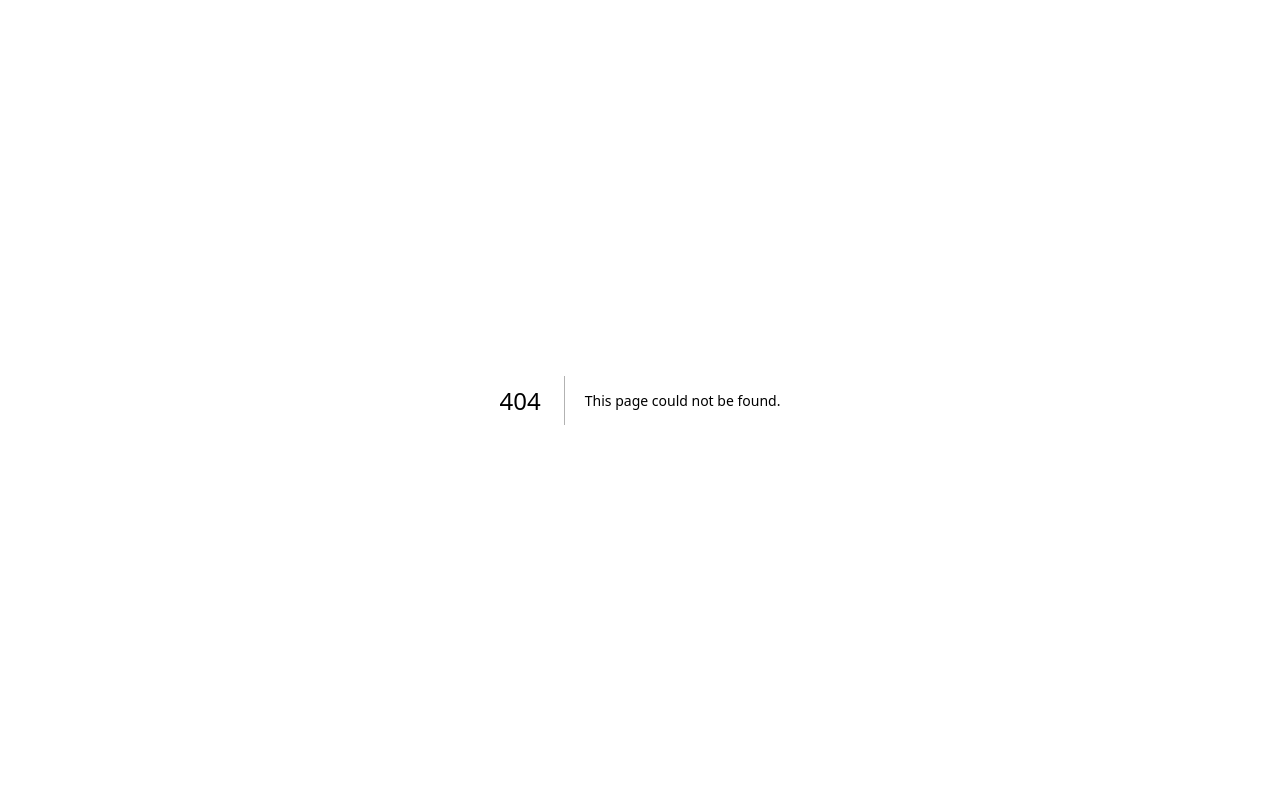
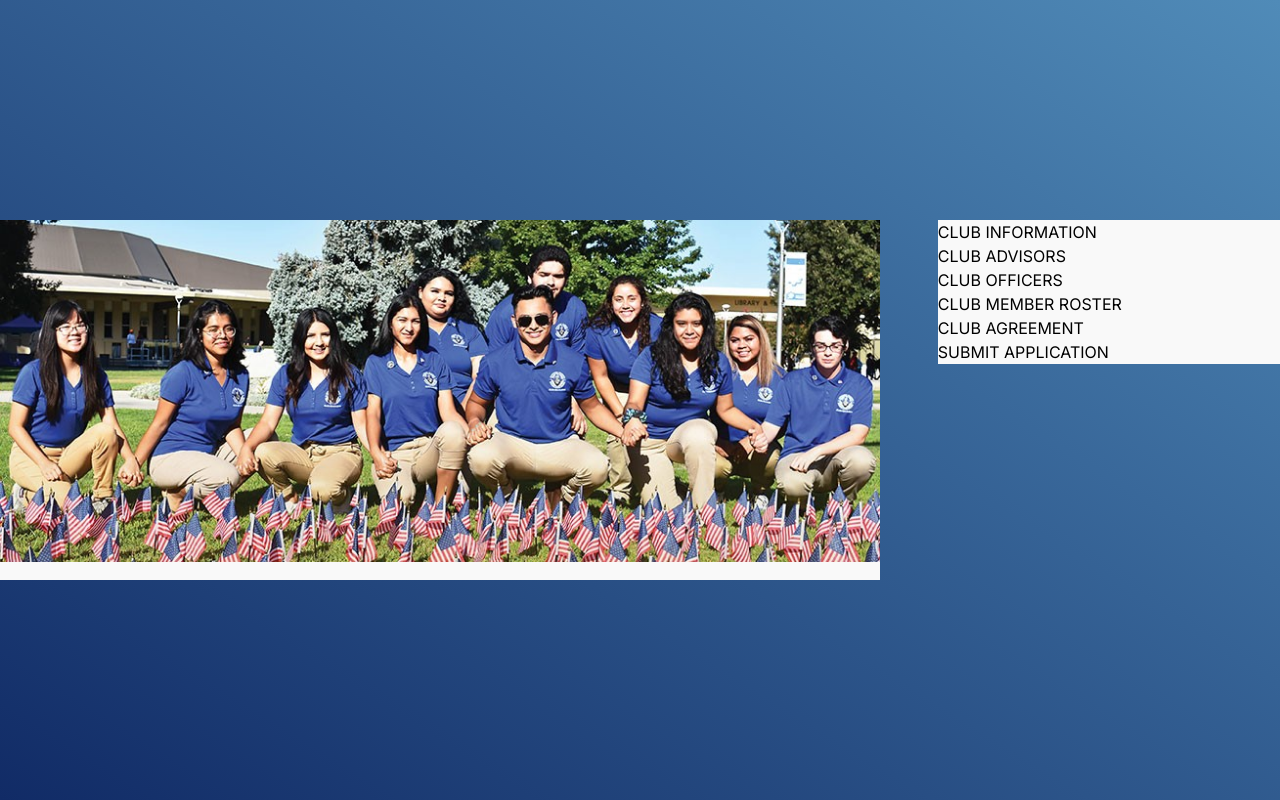
Before and after one commit to Community-ALI/club-website, a Next.js app: page /club-application in a window 1280 px wide. Before the commit this address had no page. Built offline with nearby package versions, Linux system fonts and the light colour scheme.

Commit message:
Feat(club-application): Add framework for club application page

```diff
--- /dev/null
+++ b/app/club-application/ClubInformation.jsx
@@ -0,0 +1,25 @@
+import React, { useState } from 'react';
+import asmjc_pic_remembreance_day from "@pictures/asmjc_pic_remembrance_day.png";
+import Image from 'next/image';
+
+const ClubInformation = () => {
+    const [clubName, setClubName] = useState('');
+    const [meetingDays, setMeetingDays] = useState('');
+    const [meetingTime, setMeetingTime] = useState('');
+    const [meetingLocation, setMeetingLocation] = useState('');
+    const [buildingRoomNumber, setBuildingRoomNumber] = useState('');
+    const [zoomLink, setZoomLink] = useState('');
+
+    const handleSubmit = (e) => {
+        e.preventDefault();
+        // Handle form submission here
+    };
+
+    return (
+        <form onSubmit={handleSubmit}>
+            <Image src={asmjc_pic_remembreance_day} alt="ASMJC Remembrance Day" />
+        </form>
+    );
+};
+
+export default ClubInformation;
--- a/app/club-application/general-info/page.js
+++ /dev/null
@@ -1,7 +0,0 @@
-export default function GeneralInfoPage() {
-    return (
-      <>
-        <div className="text-darkBlue">This is the General Info Page</div>
-      </>
-    );
-  }
--- /dev/null
+++ b/app/club-application/layout.js
@@ -0,0 +1,20 @@
+import { Inter } from 'next/font/google'
+import '../globals.css'
+
+const inter = Inter({ subsets: ['latin'] })
+
+export const metadata = {
+  title: 'MJC Club Application',
+  description: `Facilitating club success is the highest priority for Campus Life & Student Learning.
+  With many clubs taking part in hundreds of activities each year, it is important that each club understands
+  and knows what is required to hold meetings, use funds, and host events that are all within the rules of the
+  district and Modesto Junior College.`
+}
+
+export default function RootLayout({ children }) {
+  return (
+    <html lang="en">
+      <body className={inter.className}>{children}</body>
+    </html>
+  )
+}
--- /dev/null
+++ b/app/club-application/page.jsx
@@ -0,0 +1,49 @@
+"use client";
+import { useState } from "react";
+import ClubInformation from "./ClubInformation";
+import Navbar from "../components/navbar";
+
+const sections = [
+  {
+    title: "CLUB INFORMATION",
+    form: <ClubInformation />,
+  },
+  {
+    title: "CLUB ADVISORS",
+  },
+  {
+    title: "CLUB OFFICERS",
+  },
+  {
+    title: "CLUB MEMBER ROSTER",
+  },
+  {
+    title: "CLUB AGREEMENT",
+  },
+  {
+    title: "SUBMIT APPLICATION"
+  }
+];
+
+export default function ClubAgreementPage() {
+  const [currentSection, setCurrentSection] = useState(0);
+  return (
+    <div className="flex justify-center py-[220px] h-screen bg-gradient-to-bl to-[#112B66] from-[#508BB8] gap-[58px]">
+      <div className="bg-offWhite w-[900px]">
+        {sections[currentSection].form}
+      </div>
+      <div className="w-[350px]">
+      <div className="bg-offWhite">
+        {sections.map((section, index) => {
+          return (
+            <div className="bg-offWhite" key={index}>
+              <h2>{section.title}</h2>
+            </div>
+          )
+          })}
+      </div>
+      <div className="bg-offWhite"></div>
+      </div>
+    </div>
+  );
+}
```
Also changed, not shown: public/pictures/asmjc_pic_remembrance_day.png (added).
